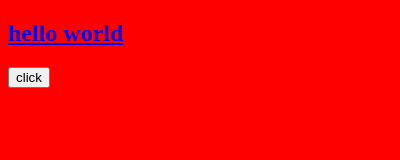
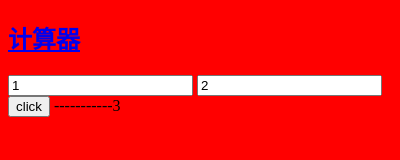
Before and after one commit to wangzhiwei1888/chrome_entensions, a browser extension: page popup.html in a window 400 px wide. Both pictures are taken after a click on the button "click". Drawn offline with nearby package versions, Linux system fonts and the light colour scheme.

Commit message:
计算器

```diff
--- a/popup.html
+++ b/popup.html
@@ -8,12 +8,24 @@
 </head>
 <body style="width: 400px; background:red; ">
 
-	<h2><a href="http://www.yirendai.com/"  target="_blank">hello world</a></h2>
+	<h2><a href="http://www.yirendai.com/"  target="_blank">计算器</a></h2>
+
+	<div>
+		<input type="text" value="1" id="val1">
+		<input type="text" value="2" id="val2">
+
+	</div>
+
+
 	<input type="button" value="click" id="btn1">
-	<!--
+
+
+
+
 	<script type="text/javascript" src="yrd.js"></script>
-	 -->
-	<script type="text/javascript" src="background.js"></script>
+
+
+
 
 </body>
 </html>
--- a/yrd.js
+++ b/yrd.js
@@ -2,7 +2,13 @@ $(function(){
 
 	$("#btn1").on("click",function(){
 
-		$("body").append('test-----------');
+		$("body").append('-----------');
+
+		var v1 = parseInt($("#val1").val());
+		var v2 = parseInt($("#val2").val());
+
+		$("body").append(v1+v2);
+
 
 	})
 })
```
Also changed, not shown: manifest.json.
